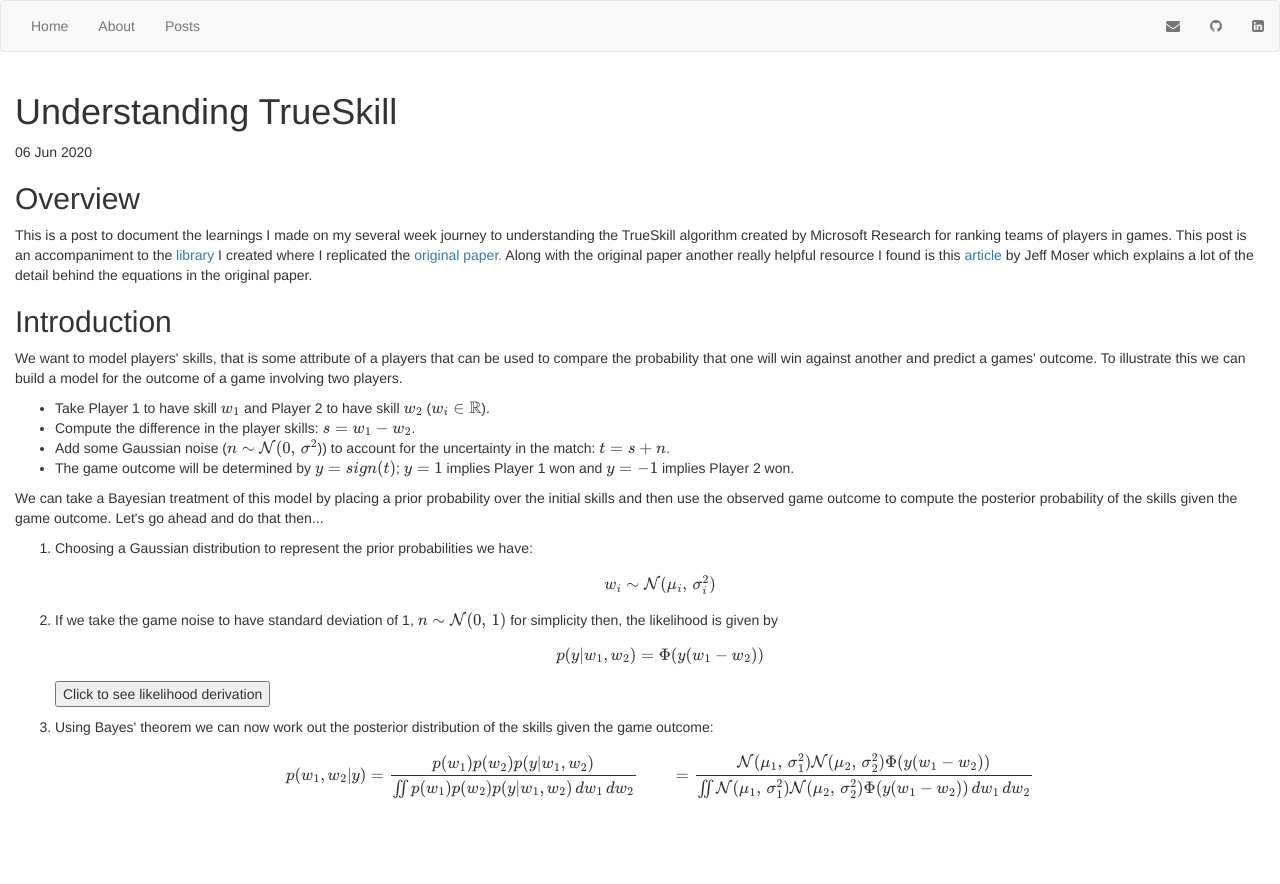
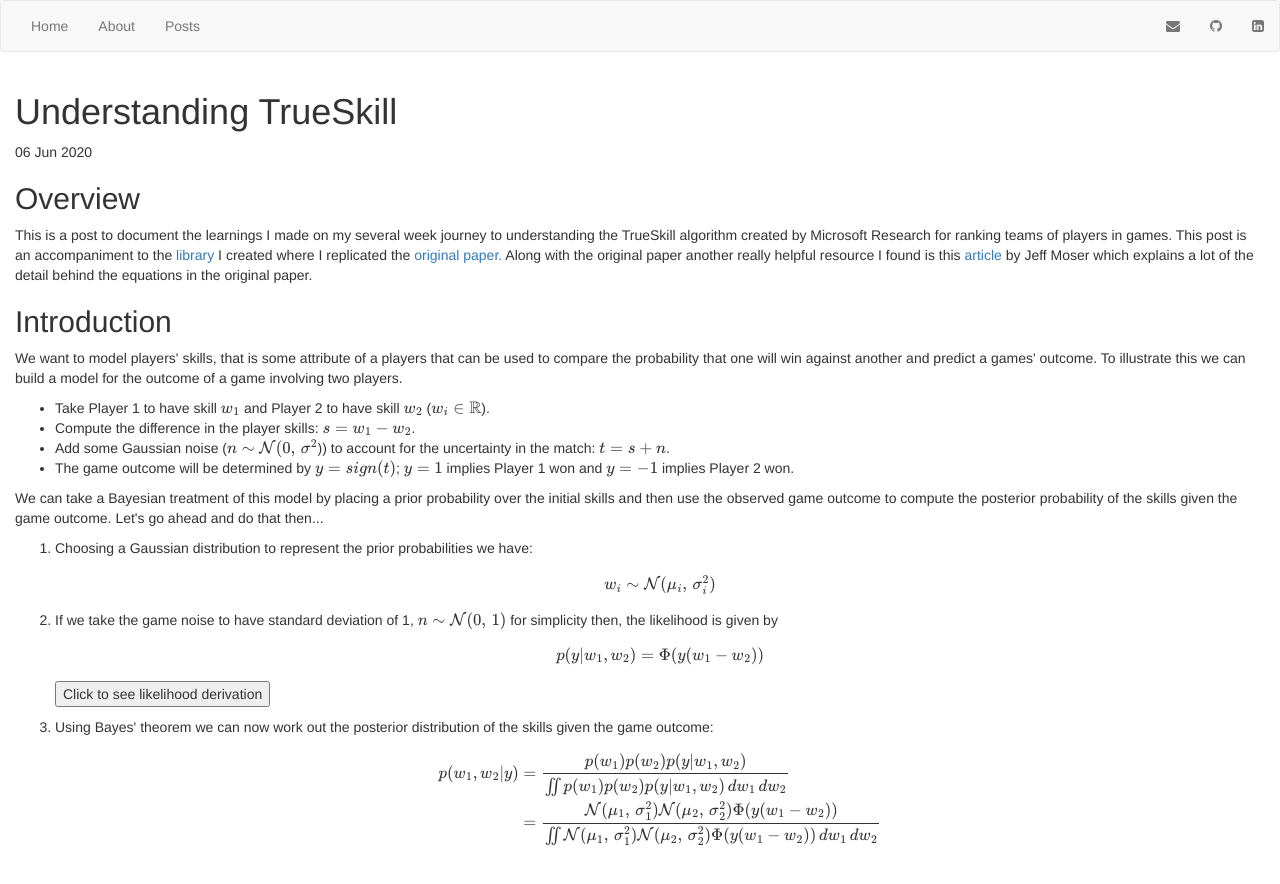
Before and after one commit to Nush395/Nush395.github.io, a Jekyll site: the page built from _posts/2020-06-06-true-skill.html, in a window 1280 px wide. Shown: the top 884 px of the page. Built offline with Jekyll 4.4.1, drawn with Linux system fonts in a browser that asks for light colours; formulas are drawn with MathJax 3.

Commit message:
Add intro equations.

```diff
--- a/_posts/2020-06-06-true-skill.html
+++ b/_posts/2020-06-06-true-skill.html
@@ -72,7 +72,7 @@ date: 2020-06-06
             Using Bayes' theorem we can now work out the posterior distribution of the skills given the game outcome:
             \begin{align}
                 p(w_1,w_2|y) &= \frac{p(w_1)p(w_2)p(y|w_1,w_2)}{\iint p(w_1)p(w_2)p(y|w_1,w_2) \,dw_1\,dw_2}
-                             &= \frac{\mathcal{N}(\mu_1,\,\sigma_1^{2})\mathcal{N}(\mu_2,\,\sigma_2^{2})\Phi(y(w_1-w_2))}
+                           \\  &= \frac{\mathcal{N}(\mu_1,\,\sigma_1^{2})\mathcal{N}(\mu_2,\,\sigma_2^{2})\Phi(y(w_1-w_2))}
                                      {\iint \mathcal{N}(\mu_1,\,\sigma_1^{2})\mathcal{N}(\mu_2,\,\sigma_2^{2})\Phi(y(w_1-w_2))\,dw_1\,dw_2}
             \end{align}
         </li>
```
